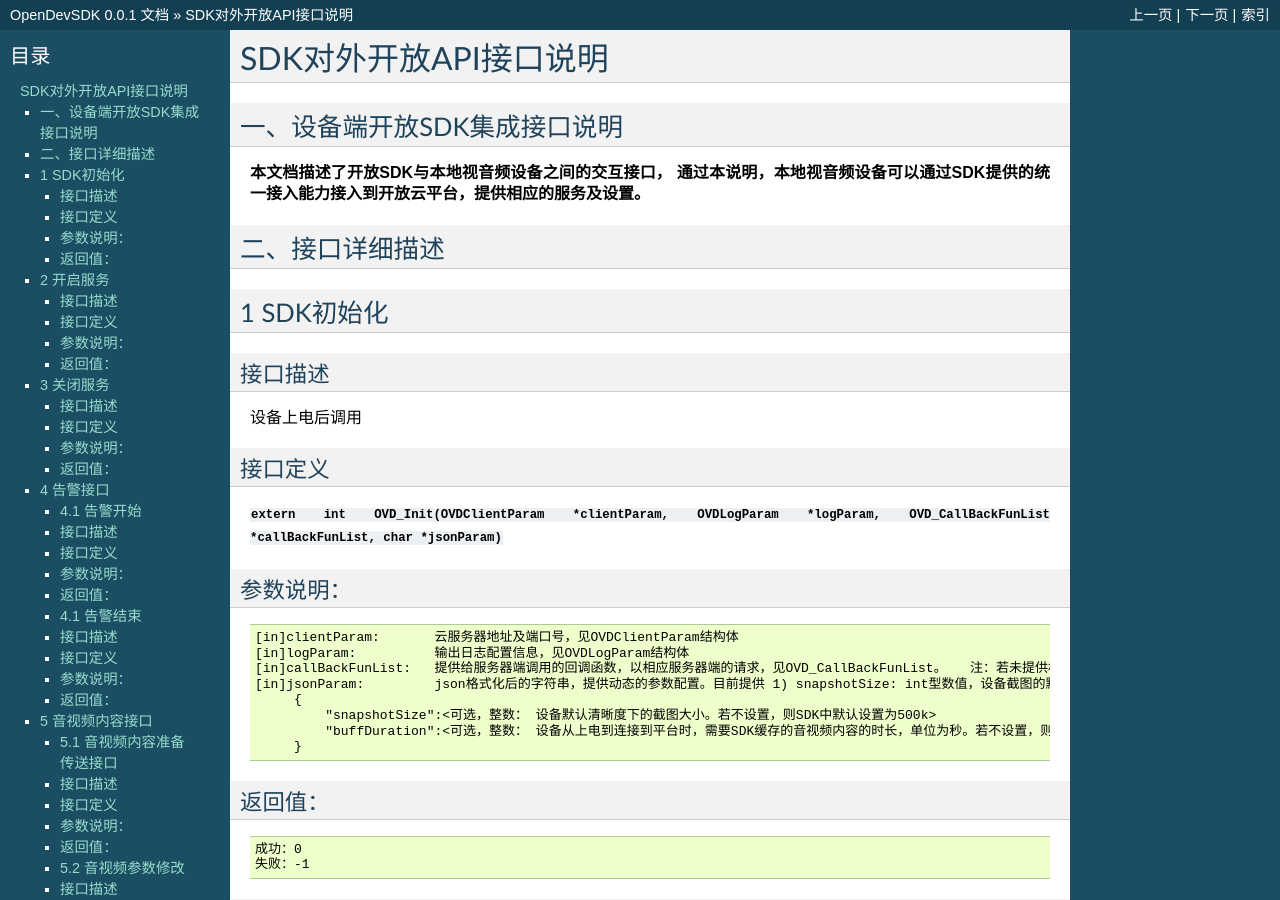
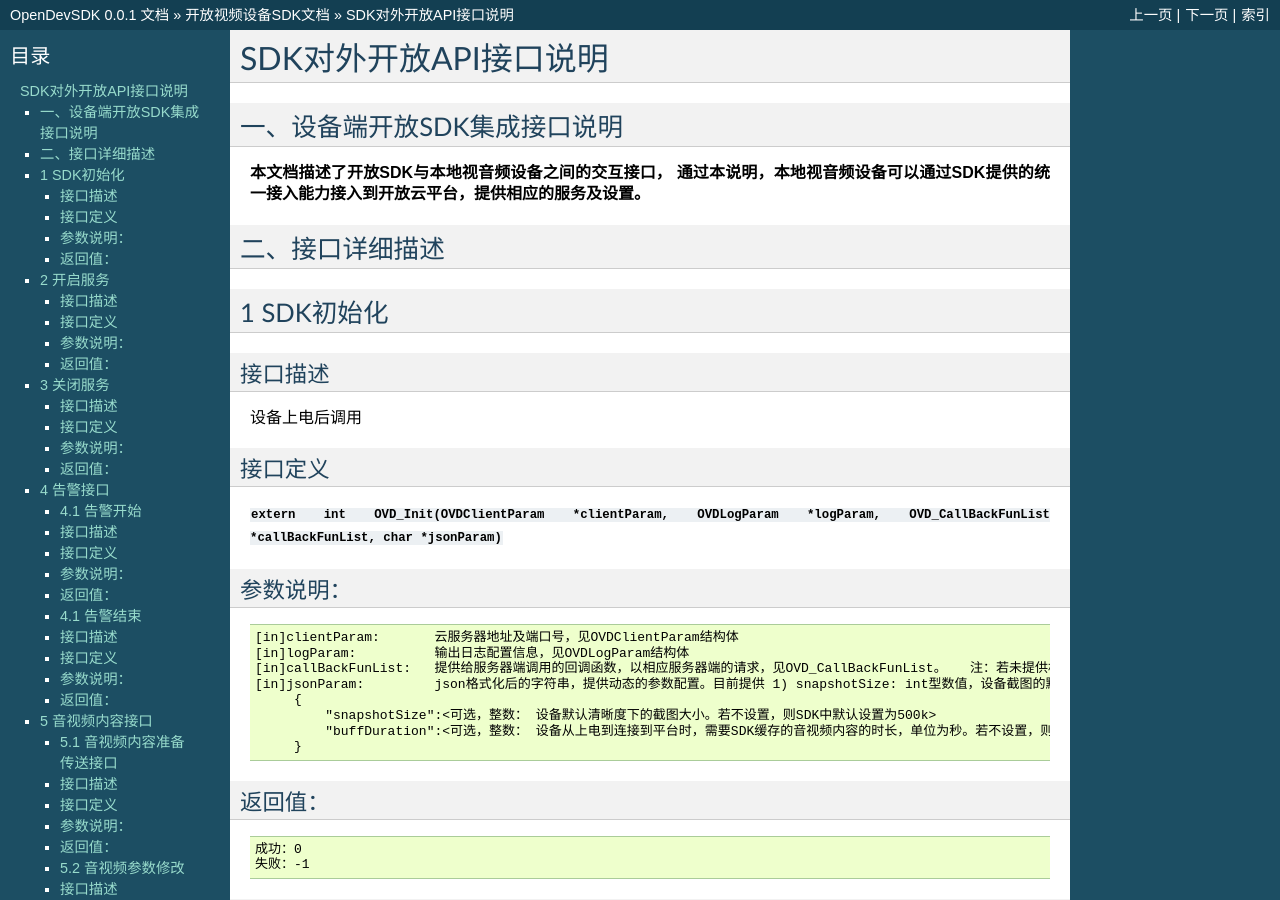
Before and after one commit to jamken/open_dev_sdk, a Sphinx documentation site: the page built from docs/OVD_OPEN_API.md, in a window 1280 px wide and 900 px high. Built offline with Sphinx 7.4.7, drawn with Linux system fonts in a browser that asks for light colours; some of the changed text lies outside the part shown.

Commit message:
修改文档结构

```diff
--- a/docs/index.rst
+++ b/docs/index.rst
@@ -7,5 +7,4 @@
    :maxdepth: 1
 
    protocol_index
-   OVD_OPEN_API
-   SDK_guidance
+   ovdsdk_index
--- /dev/null
+++ b/docs/ovdsdk_index.rst
@@ -0,0 +1,10 @@
+开放视频设备SDK文档
+========================
+
+目录:
+
+.. toctree::
+   :maxdepth: 2
+
+   OVD_OPEN_API
+   SDK_guidance
--- a/docs/protocol_index.rst
+++ b/docs/protocol_index.rst
@@ -1,4 +1,4 @@
-开放视频平台协议
+开放视频平台相关协议
 ========================
 
 目录:
```
